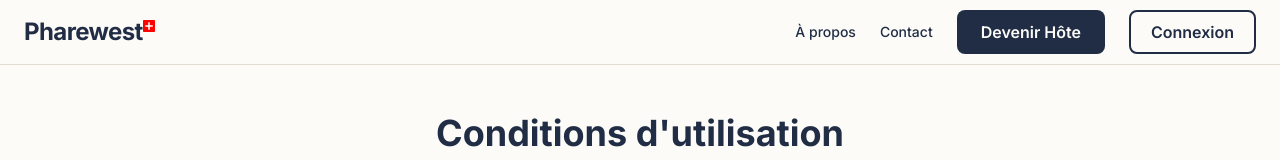
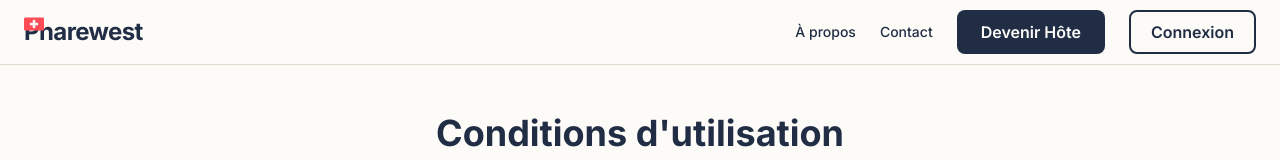
Before and after one commit to valcourgeau/sini, a Next.js app: page /terms in a window 1280 px wide. Shown: the top 160 px of the page. Built offline with nearby package versions, Linux system fonts and the light colour scheme.

Commit message:
feat: add ch rounded logo and modify polygons

```diff
--- a/src/app/(brands)/generali/page.tsx
+++ b/src/app/(brands)/generali/page.tsx
@@ -219,7 +219,7 @@ export default function GeneraliHomePage() {
       <section id="assurances" className="relative bg-secondary min-h-screen flex items-center justify-center scroll-mt-16 px-4 sm:px-6 lg:px-8 py-16 sm:py-20 lg:py-24 overflow-hidden">
         {/* Diagonal Red Background */}
         <div className="absolute inset-0 bg-generali-red" style={{
-          clipPath: 'polygon(0 0, 60% 0, 40% 100%, 0% 100%)'
+          clipPath: 'polygon(0 0, 80% 0, 60% 100%, 0% 100%)'
         }}></div>
 
         <div className="absolute top-4 sm:top-6 lg:top-8 right-4 sm:right-6 lg:right-8">
--- a/src/app/(brands)/vaudoise/page.tsx
+++ b/src/app/(brands)/vaudoise/page.tsx
@@ -218,7 +218,7 @@ export default function VaudoiseHomePage() {
       <section id="assurances" className="relative bg-secondary min-h-screen flex items-center justify-center scroll-mt-16 overflow-hidden px-4 sm:px-6 lg:px-8 py-16 sm:py-20 lg:py-24">
         {/* Diagonal Green Background */}
         <div className="absolute inset-0 bg-primary" style={{
-          clipPath: 'polygon(0 0, 70% 0, 40% 100%, 0% 100%)'
+          clipPath: 'polygon(0 0, 80% 0, 60% 100%, 0% 100%)'
         }}></div>
 
         <div className="absolute top-4 sm:top-6 lg:top-8 right-4 sm:right-6 lg:right-8">
--- a/src/components/brands/generali/generali-logo.tsx
+++ b/src/components/brands/generali/generali-logo.tsx
@@ -25,6 +25,12 @@ export function GeneraliLogo({ className, size = 'md' }: GeneraliLogoProps) {
           src={getImagePath("/brands/generali/generali-logo.png")}
           alt="Generali Logo"
           className="object-contain h-full w-auto"
+          style={{
+            imageRendering: 'crisp-edges',
+            imageRendering: '-webkit-optimize-contrast',
+            transform: 'translateZ(0)',
+            backfaceVisibility: 'hidden'
+          }}
         />
       </div>
     </div>
--- a/src/components/brands/vaudoise/vaudoise-logo.tsx
+++ b/src/components/brands/vaudoise/vaudoise-logo.tsx
@@ -25,6 +25,12 @@ export function VaudoiseLogo({ className, size = 'md' }: VaudoiseLogoProps) {
           src={getImagePath("/brands/vaudoise/vaudoise-logo.svg")}
           alt="Vaudoise Assurances Logo"
           className="object-contain h-full w-auto"
+          style={{
+            imageRendering: 'crisp-edges',
+            imageRendering: '-webkit-optimize-contrast',
+            transform: 'translateZ(0)',
+            backfaceVisibility: 'hidden'
+          }}
         />
       </div>
     </div>
--- a/src/components/ui/logo.tsx
+++ b/src/components/ui/logo.tsx
@@ -1,6 +1,7 @@
 'use client';
 
 import { cn } from '@/lib/utils';
+import { getImagePath } from '@/lib/utils';
 
 interface LogoProps {
   className?: string;
@@ -12,6 +13,13 @@ const sizes = {
   md: 'h-8',
   lg: 'h-10',
   xl: 'h-12'
+};
+
+const flagSizes = {
+  sm: 'h-3 w-3',
+  md: 'h-4 w-4',
+  lg: 'h-5 w-5',
+  xl: 'h-6 w-6'
 };
 
 export function Logo({ className, size = 'md' }: LogoProps) {
@@ -30,25 +38,23 @@ export function Logo({ className, size = 'md' }: LogoProps) {
         Pharewest
       </span>
 
-      {/* Swiss Flag as asterisk in top right corner */}
-      <svg
-        className={cn('absolute flex-shrink-0', {
-          'h-2 w-2 top-1.5 -right-2.5': size === 'sm',
-          'h-2.5 w-2.5 top-1.5 -right-3': size === 'md',
-          'h-3 w-3 top-1 -right-3': size === 'lg',
-          'h-4 w-4 top-0.5 -right-4': size === 'xl',
+      {/* Swiss Flag image in top right corner */}
+      <img
+        src={getImagePath("/ch-round-flag.png")}
+        alt="Swiss Flag"
+        className={cn('absolute flex-shrink-0 object-contain', {
+          'h-3 w-3 top-0.5 -right-3.5': size === 'sm',
+          'h-4 w-4 top-0 -right-4': size === 'md',
+          'h-5 w-5 -top-0.5 -right-4.5': size === 'lg',
+          'h-6 w-6 -top-1 -right-5': size === 'xl',
         })}
-        viewBox="0 0 16 16"
-        fill="none"
-        xmlns="http://www.w3.org/2000/svg"
-      >
-        {/* Red background */}
-        <rect width="16" height="16" fill="#FF0000" rx="1"/>
-        {/* White cross - horizontal arm */}
-        <rect x="3" y="7" width="10" height="2" fill="white"/>
-        {/* White cross - vertical arm */}
-        <rect x="7" y="3" width="2" height="10" fill="white"/>
-      </svg>
+        style={{
+          imageRendering: 'crisp-edges',
+          imageRendering: '-webkit-optimize-contrast',
+          transform: 'translateZ(0)',
+          backfaceVisibility: 'hidden'
+        }}
+      />
     </div>
   );
 }
--- a/src/components/ui/vaudoise-logo.tsx
+++ b/src/components/ui/vaudoise-logo.tsx
@@ -23,6 +23,12 @@ export function VaudoiseLogo({ className, size = 'md' }: VaudoiseLogoProps) {
           src={getImagePath("/vaudoise-logo.svg")}
           alt="Vaudoise Assurances Logo"
           className="object-contain h-full w-auto"
+          style={{
+            imageRendering: 'crisp-edges',
+            imageRendering: '-webkit-optimize-contrast',
+            transform: 'translateZ(0)',
+            backfaceVisibility: 'hidden'
+          }}
         />
       </div>
     </div>
```
Also changed, not shown: public/ch-round-flag.png (added), src/app/(brands)/vaudoise/globals.css (line endings or trailing spaces).
